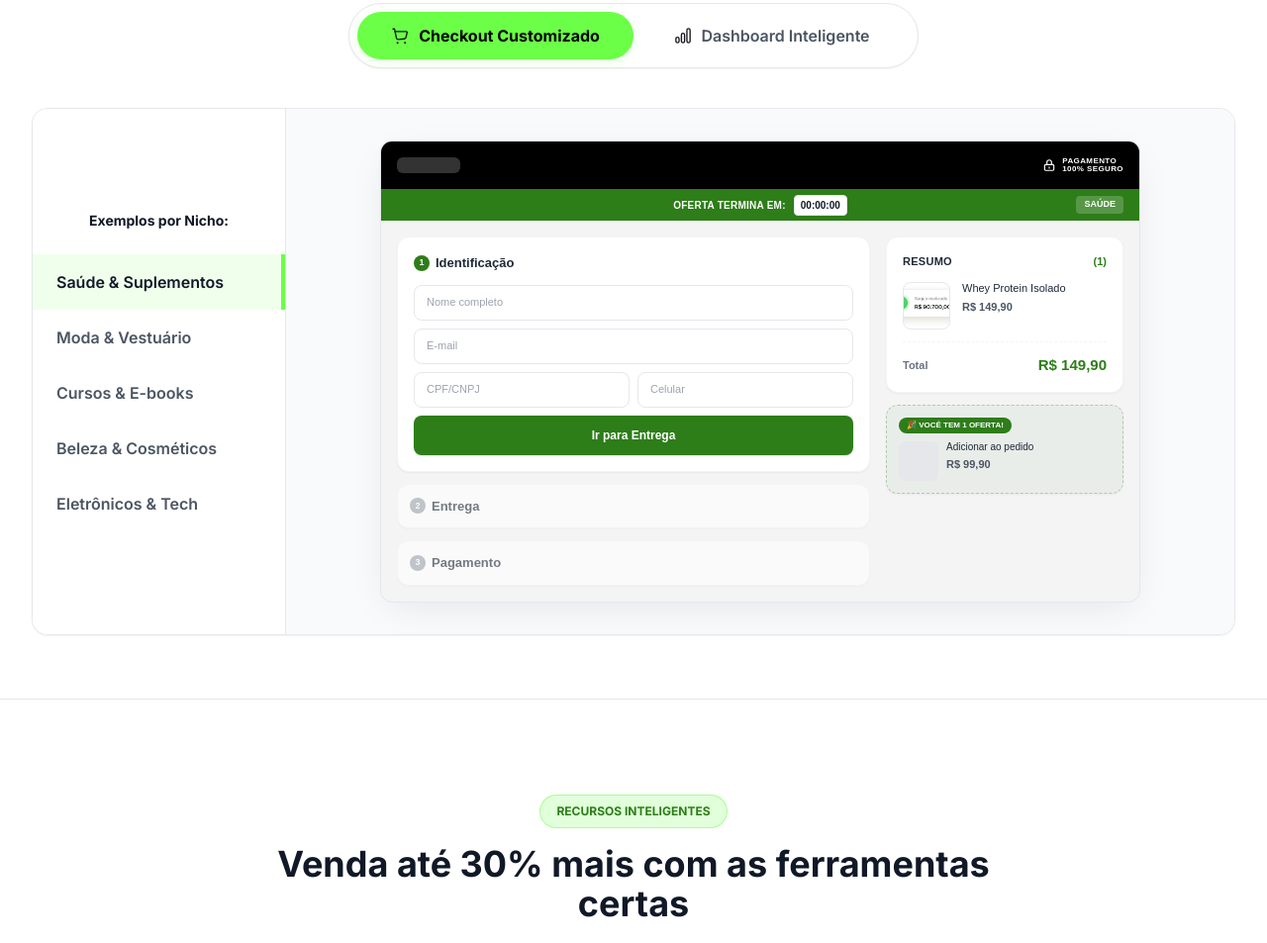
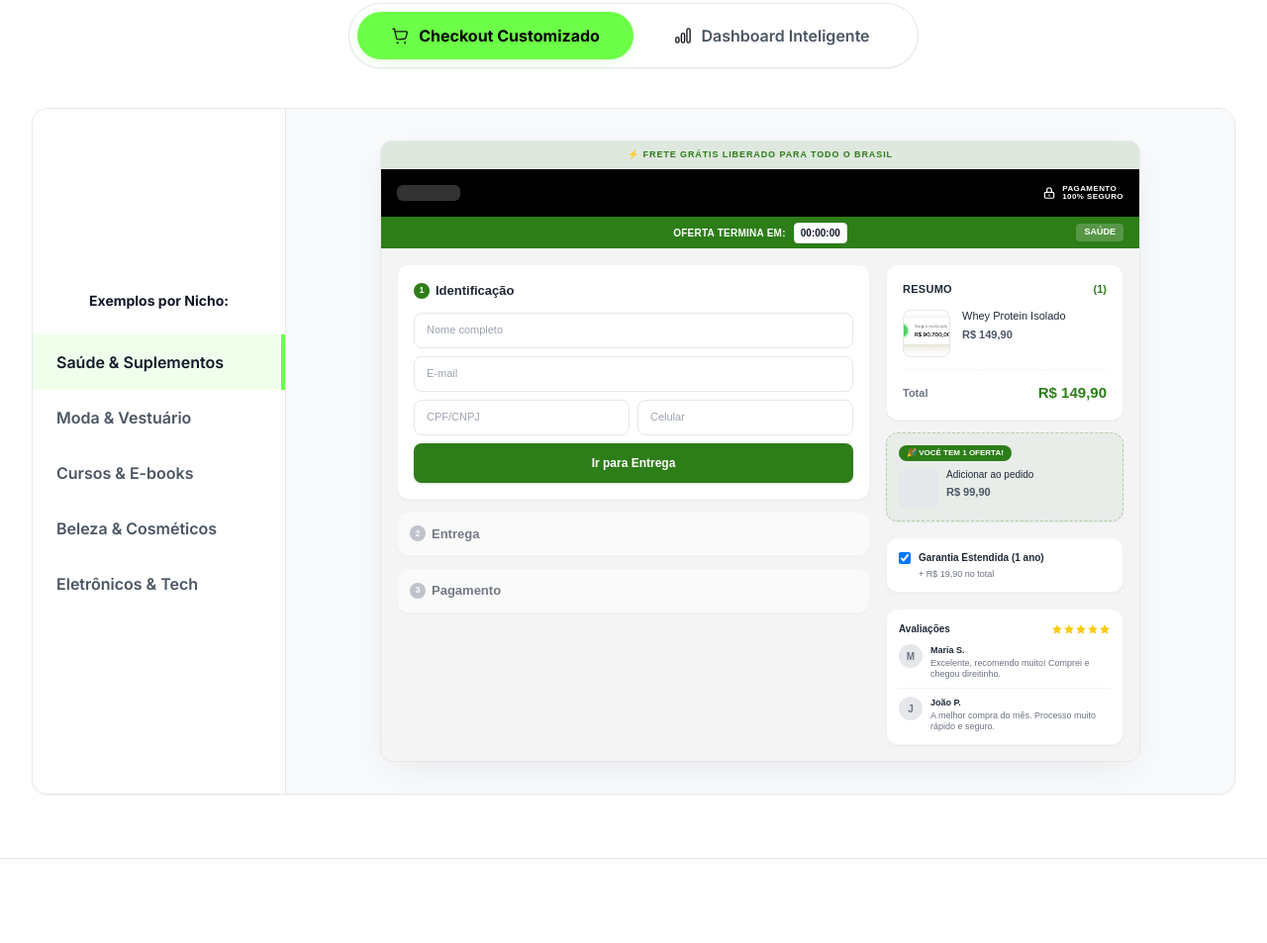
Before and after one commit to psycomunic/BEENDI, a plain HTML site: page index.html in a window 1280 px wide. Shown: the part 1285-2238 px from the top of the page at 99% size. Drawn offline with nearby package versions, Linux system fonts and the light colour scheme.

Commit message:
Add thin banner, upsells, and social proofs to checkout mockup

```diff
--- a/index.html
+++ b/index.html
@@ -300,6 +300,11 @@
           <!-- The Checkout Window -->
           <div id="checkout-mockup" class="w-full max-w-3xl bg-[#f4f4f5] rounded-xl shadow-[0_10px_40px_-10px_rgba(0,0,0,0.1)] overflow-hidden flex flex-col transition-all duration-500 border border-gray-200 transform hover:scale-[1.02]" style="font-family: 'Rubik', sans-serif;">
 
+            <!-- Thin Banner (Frete Grátis) -->
+            <div id="mockup-top-banner" class="w-full h-7 flex items-center justify-center transition-colors duration-500" style="background-color: rgba(45, 125, 25, 0.1);">
+               <span id="mockup-top-banner-text" class="text-[9px] font-bold uppercase tracking-widest" style="color: #2d7d19;">⚡ Frete Grátis Liberado para todo o Brasil</span>
+            </div>
+
             <!-- Header (Black) -->
             <div class="w-full h-12 bg-black px-4 flex justify-between items-center relative z-10">
                <div class="flex items-center gap-2">
@@ -395,6 +400,44 @@
                      </div>
                    </div>
                 </div>
+
+                <!-- Upsell Mockup -->
+                <div class="bg-white p-3 rounded-xl border border-gray-100 shadow-sm mt-1">
+                  <div class="flex items-center gap-2 mb-1">
+                     <input type="checkbox" class="w-3 h-3 rounded border-gray-300" checked />
+                     <span class="text-[10px] font-bold text-gray-800">Garantia Estendida (1 ano)</span>
+                  </div>
+                  <p class="text-[9px] text-gray-500 ml-5 leading-tight">+ R$ 19,90 no total</p>
+                </div>
+
+                <!-- Social Proof Mockup -->
+                <div class="bg-white p-3 rounded-xl border border-gray-100 shadow-sm mt-1">
+                  <div class="flex items-center justify-between mb-2">
+                    <span class="text-[10px] font-bold text-gray-800">Avaliações</span>
+                    <div class="flex text-yellow-400">
+                      <svg class="w-3 h-3 fill-current" viewBox="0 0 24 24"><path d="M12 2l3.09 6.26L22 9.27l-5 4.87 1.18 6.88L12 17.77l-6.18 3.25L7 14.14 2 9.27l6.91-1.01L12 2z"/></svg>
+                      <svg class="w-3 h-3 fill-current" viewBox="0 0 24 24"><path d="M12 2l3.09 6.26L22 9.27l-5 4.87 1.18 6.88L12 17.77l-6.18 3.25L7 14.14 2 9.27l6.91-1.01L12 2z"/></svg>
+                      <svg class="w-3 h-3 fill-current" viewBox="0 0 24 24"><path d="M12 2l3.09 6.26L22 9.27l-5 4.87 1.18 6.88L12 17.77l-6.18 3.25L7 14.14 2 9.27l6.91-1.01L12 2z"/></svg>
+                      <svg class="w-3 h-3 fill-current" viewBox="0 0 24 24"><path d="M12 2l3.09 6.26L22 9.27l-5 4.87 1.18 6.88L12 17.77l-6.18 3.25L7 14.14 2 9.27l6.91-1.01L12 2z"/></svg>
+                      <svg class="w-3 h-3 fill-current" viewBox="0 0 24 24"><path d="M12 2l3.09 6.26L22 9.27l-5 4.87 1.18 6.88L12 17.77l-6.18 3.25L7 14.14 2 9.27l6.91-1.01L12 2z"/></svg>
+                    </div>
+                  </div>
+                  <div class="flex items-start gap-2">
+                    <div class="w-6 h-6 rounded-full bg-gray-200 flex-shrink-0 overflow-hidden text-[10px] flex items-center justify-center font-bold text-gray-500">M</div>
+                    <div>
+                      <p class="text-[9px] font-bold text-gray-800">Maria S.</p>
+                      <p class="text-[9px] text-gray-500 leading-tight">Excelente, recomendo muito! Comprei e chegou direitinho.</p>
+                    </div>
+                  </div>
+                  <div class="flex items-start gap-2 mt-2 pt-2 border-t border-gray-100">
+                    <div class="w-6 h-6 rounded-full bg-gray-200 flex-shrink-0 overflow-hidden text-[10px] flex items-center justify-center font-bold text-gray-500">J</div>
+                    <div>
+                      <p class="text-[9px] font-bold text-gray-800">João P.</p>
+                      <p class="text-[9px] text-gray-500 leading-tight">A melhor compra do mês. Processo muito rápido e seguro.</p>
+                    </div>
+                  </div>
+                </div>
+
               </div>
             </div>
           </div>
@@ -1583,6 +1626,9 @@
       document.getElementById('mockup-price').innerText = theme.price;
       document.getElementById('mockup-total').innerText = theme.price;
 
+      document.getElementById('mockup-top-banner-text').style.color = theme.color;
+      document.getElementById('mockup-top-banner').style.backgroundColor = `rgba(${rgbColor.r}, ${rgbColor.g}, ${rgbColor.b}, 0.1)`;
+
 
       const imgElement = document.getElementById('mockup-img');
       imgElement.style.opacity = '0';
```
